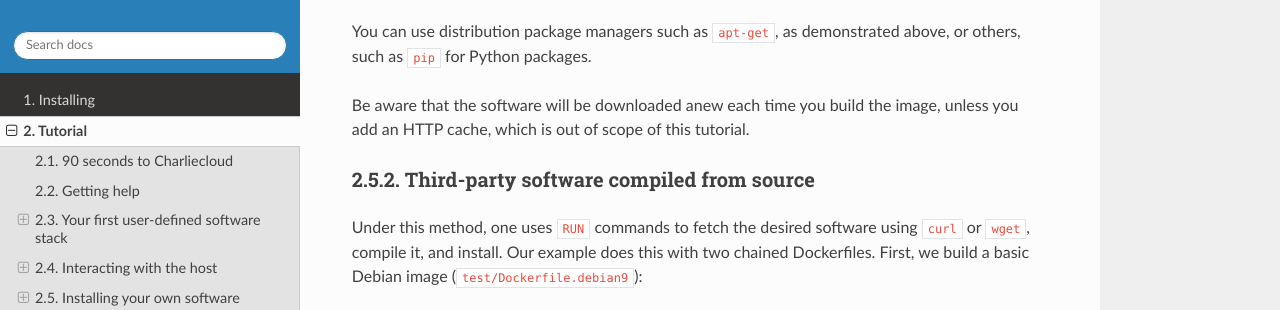
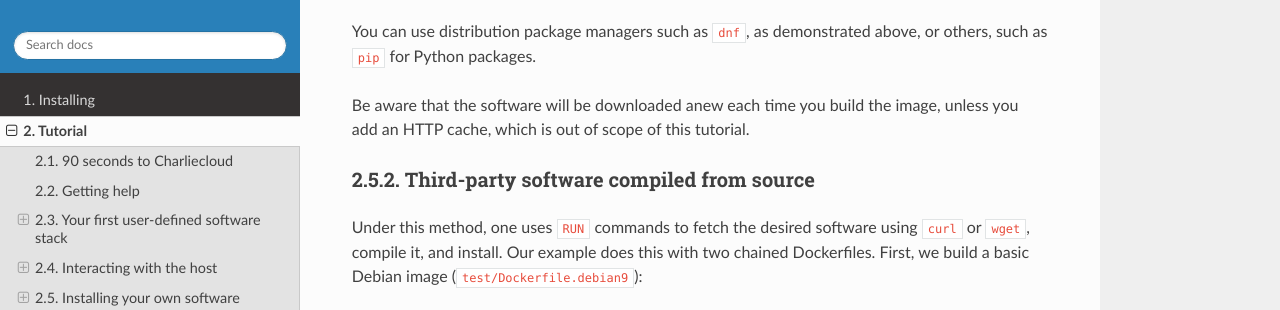
Before and after one commit to hpc/charliecloud, a Sphinx documentation site: the page built from doc/tutorial.rst, in a window 1280 px wide and 900 px high, scrolled down 11834 px, cut to the strip 234-544 px from the top of the window. Built offline with Sphinx 7.4.7 and the Read the Docs theme 2.0.0, drawn with Linux system fonts in a browser that asks for light colours.

```diff
--- a/doc/tutorial.rst
+++ b/doc/tutorial.rst
@@ -574,9 +574,9 @@ package :code:`openssh-client`:
 
 .. literalinclude:: ../examples/hello/Dockerfile
    :language: docker
-   :lines: 2-6
+   :lines: 3-7
 
-You can use distribution package managers such as :code:`apt-get`, as
+You can use distribution package managers such as :code:`dnf`, as
 demonstrated above, or others, such as :code:`pip` for Python packages.
 
 Be aware that the software will be downloaded anew each time you build the
```
